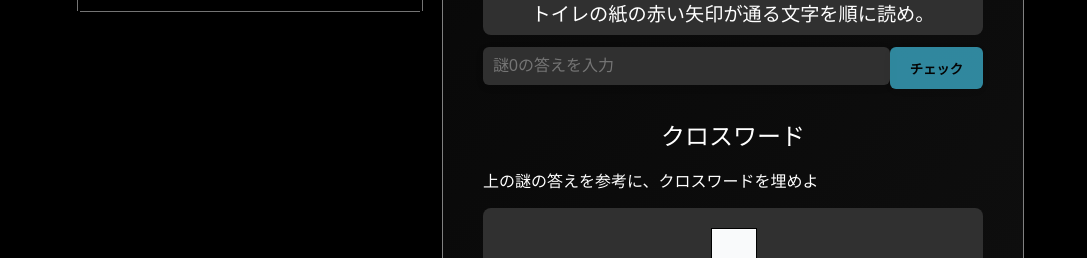
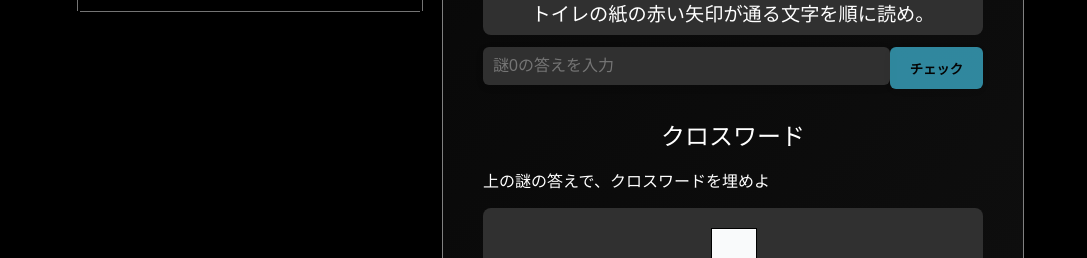
Before and after one commit to Falcon-SM/3AHR_bunkasaiWebapp, a Next.js app: page /riddles/1 in a window 1280 px wide. Shown: the part 1507-1765 px from the top of the page, without its empty margins (0-1087 px from the left). Built offline with nearby package versions, Linux system fonts and the light colour scheme.

Commit message:
7 to 0123452

```diff
--- a/src/app/riddles/1/page.tsx
+++ b/src/app/riddles/1/page.tsx
@@ -100,7 +100,7 @@ export default function Home() {
           dangerouslySetInnerHTML={{ __html: `window.dataLayer = window.dataLayer || []; function gtag(){dataLayer.push(arguments);} gtag('js', new Date()); gtag('config', 'G-8SS8YBH1B6');` }}
         />
                 <h2 style={{marginBottom: 12, fontWeight: 400 }}>クロスワード</h2>
-                <p>上の謎の答えを参考に、クロスワードを埋めよ</p>
+                <p>上の謎の答えで、クロスワードを埋めよ</p>
                 <div style={{background:"#303030",width:"100%",padding:20,borderRadius:8,boxSizing:"border-box",textAlign:"center"}}>
                 <table cellSpacing="0" style={{borderCollapse: "collapse", margin: "0 auto" }}>
                     <tbody>
--- a/src/app/riddles/4/page.tsx
+++ b/src/app/riddles/4/page.tsx
@@ -160,7 +160,7 @@ export default function Home() {
              <p style={{marginTop:40,marginBottom:10}}>クロスワードの太線の中の文字を以下の対応する四角に入力せよ</p>
              <div style={{ display: "flex", alignItems: "center", gap: 12, marginBottom: 16 ,height:50,background: "#303030ff",borderRadius: "4px",border:"1px solid black",padding:8}}>
 
-                 {[...Array(7)].map((_,idx)=>(
+                 {[0,1,2,3,4,5,2].map((_,idx)=>(
                  <input
                      className="siroin"
                      key={idx}
```
